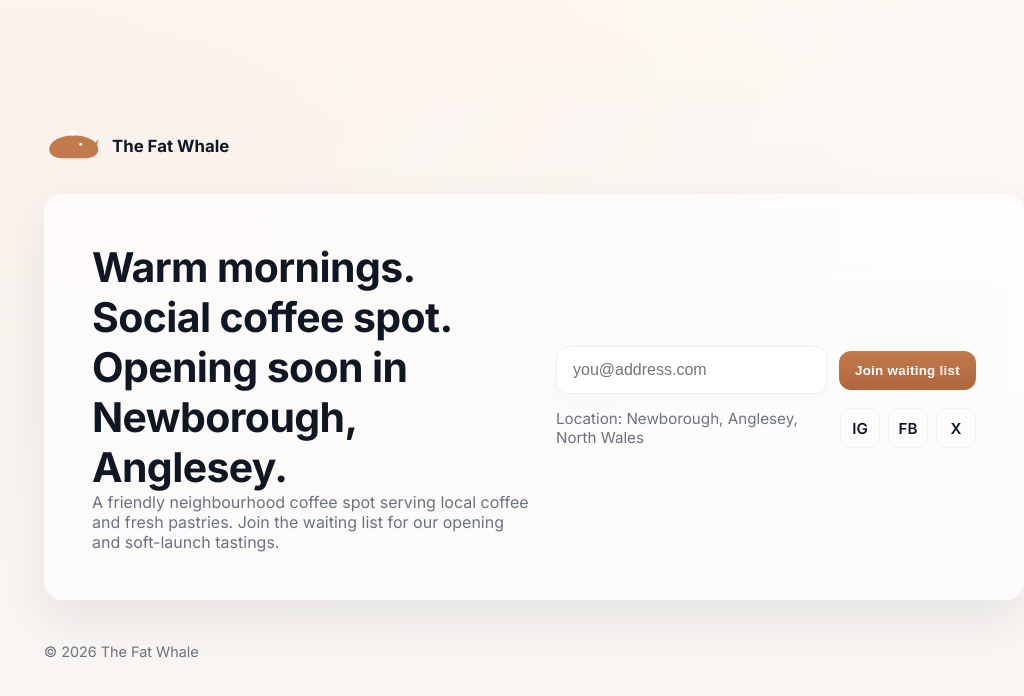
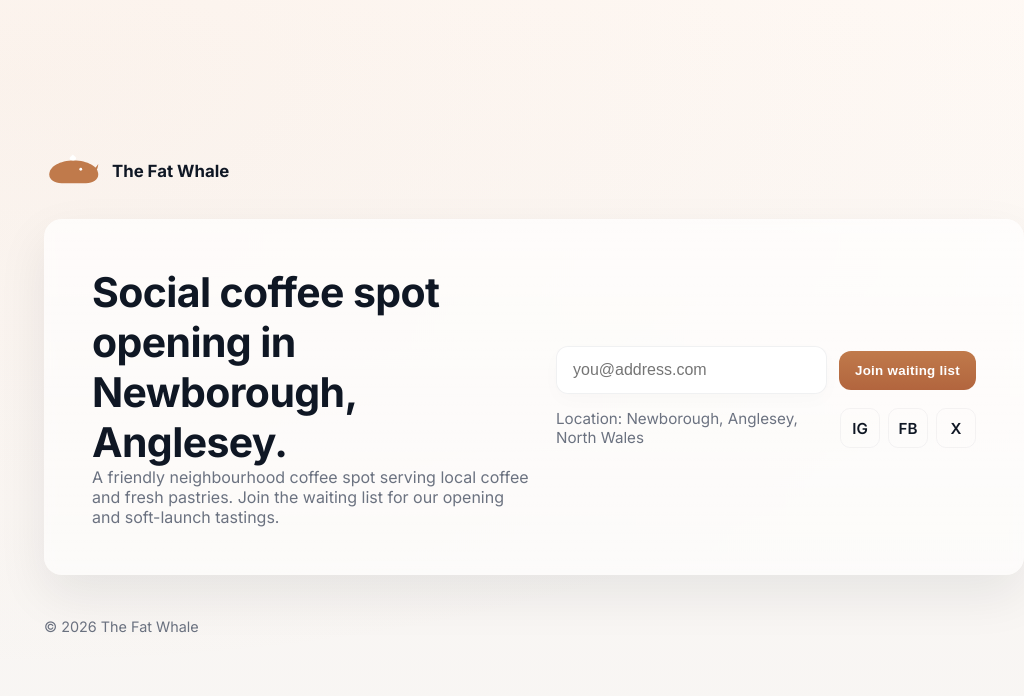
Before and after one commit to reeshope/reeshope.github.io, a plain HTML site: page index.html in a window 1280 px wide. Shown: the whole page, without its empty margins (106-1130 px from the left). Drawn offline with Linux system fonts and the light colour scheme.

Commit message:
Revise headline for coffee spot announcement

```diff
--- a/index.html
+++ b/index.html
@@ -173,7 +173,7 @@
 
 		<section class="hero" aria-labelledby="title">
 			<div>
-				<h1 id="title" class="headline">Warm mornings. Social coffee spot. Opening soon in Newborough, Anglesey.</h1>
+				<h1 id="title" class="headline">Social coffee spot opening in Newborough, Anglesey.</h1>
 				<p class="sub">A friendly neighbourhood coffee spot serving local coffee and fresh pastries. Join the waiting list for our opening and soft-launch tastings.</p>
 			</div>
 
```
